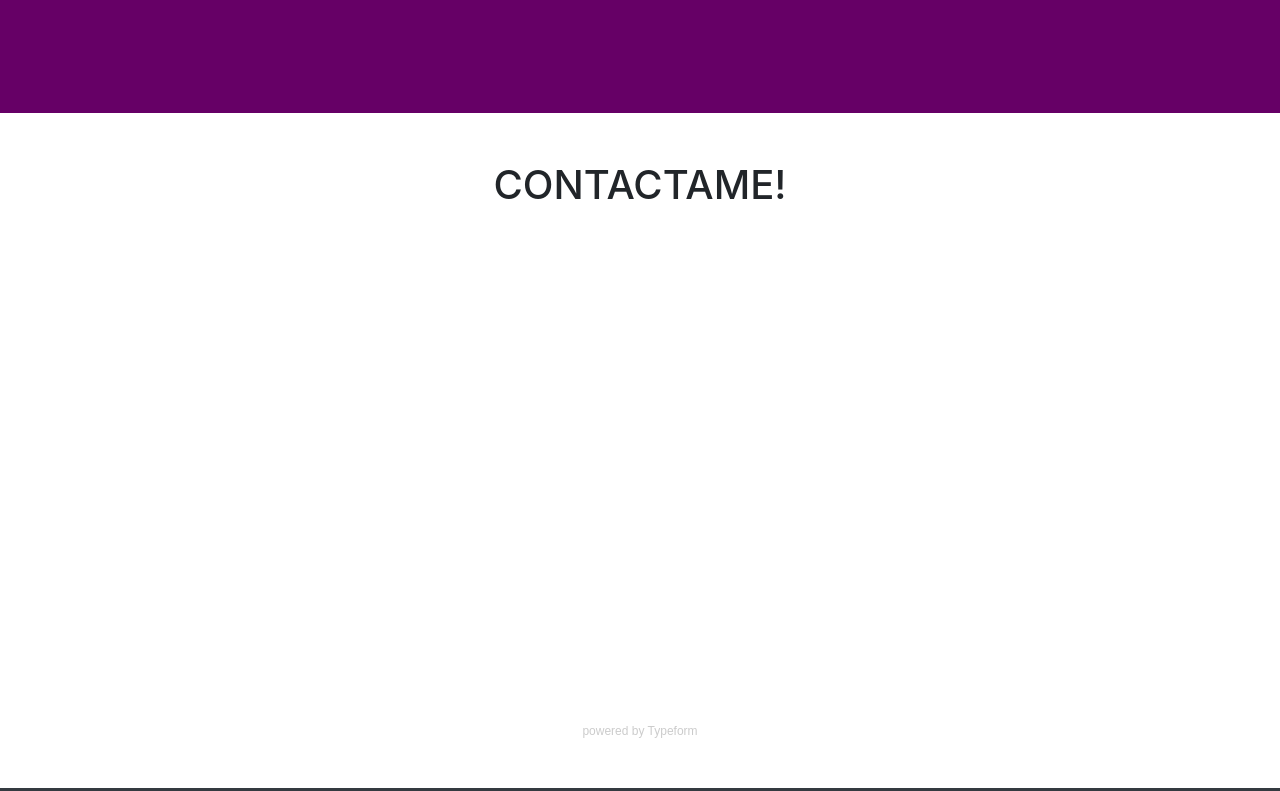
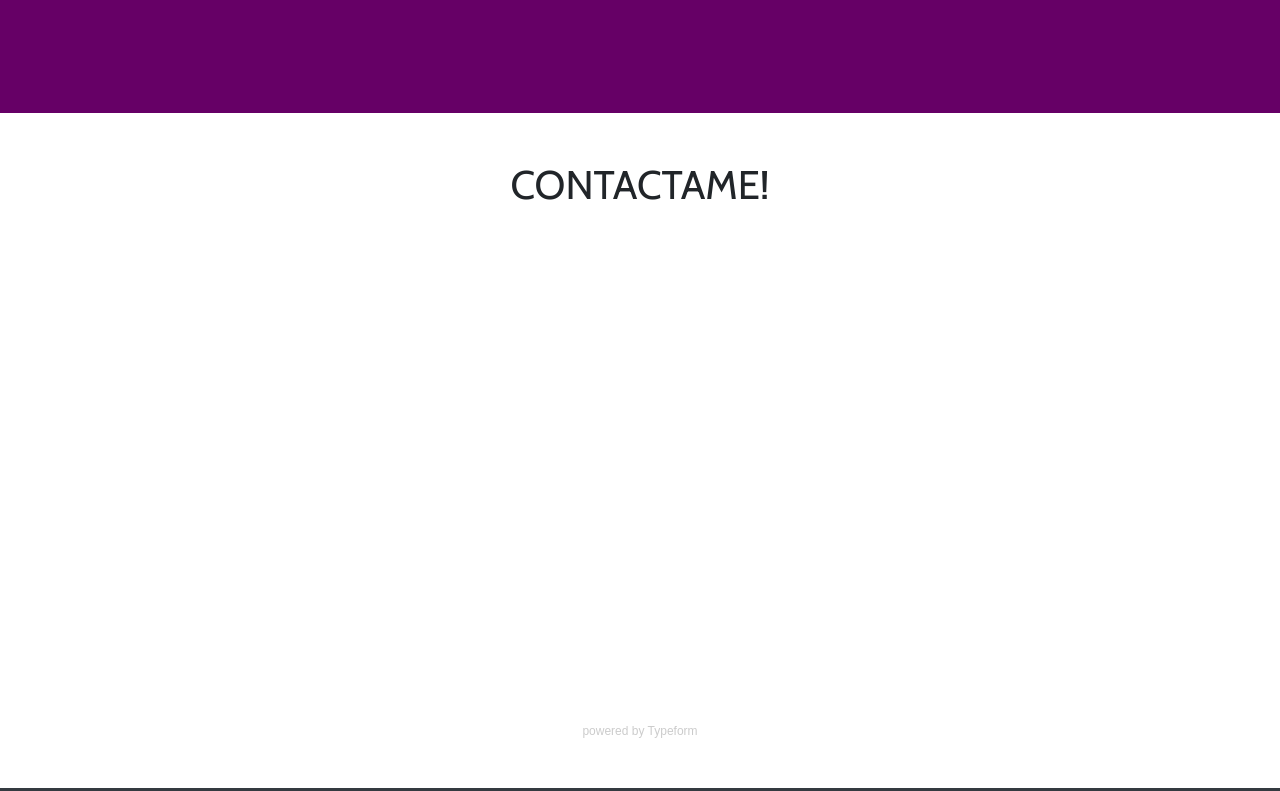
Before and after one commit to Kowfiya/PruebaFundamentosWeb, a plain HTML site: page index.html in a window 1280 px wide. Shown: the part 2149-2940 px from the top of the page. Drawn offline with nearby package versions, Linux system fonts and the light colour scheme; a script that the page names is missing.

Commit message:
Se agrega FONT

```diff
--- a/assets/css/style.css
+++ b/assets/css/style.css
@@ -1,7 +1,12 @@
+body{
+  font-family: 'Cabin', sans-serif;
+  font-weight: 400;
+}
 header{
   background-image: url("../img/bg-header.jpg");
   background-repeat: no-repeat;
   background-size: cover;
+  font-weight: 700;
 }
 img{
   width: 250px;
--- a/index.html
+++ b/index.html
@@ -232,7 +232,7 @@
         </div>
       </div>
 
-    <section class="container-fluid text-center p-5" id="contact">
+    <section class="container text-center p-5" id="contact">
       <h1>CONTACTAME!</h1>
       <div class="typeform-widget" data-url="https://felipe165622.typeform.com/to/vQ77vR" style="width: 100%; height: 500px;"></div> <script> (function() { var qs,js,q,s,d=document, gi=d.getElementById, ce=d.createElement, gt=d.getElementsByTagName, id="typef_orm", b="https://embed.typeform.com/"; if(!gi.call(d,id)) { js=ce.call(d,"script"); js.id=id; js.src=b+"embed.js"; q=gt.call(d,"script")[0]; q.parentNode.insertBefore(js,q) } })() </script> <div style="font-family: Sans-Serif;font-size: 12px;color: #999;opacity: 0.5; padding-top: 5px;"> powered by <a href="https://admin.typeform.com/signup?utm_campaign=vQ77vR&utm_source=typeform.com-13867363-Basic&utm_medium=typeform&utm_content=typeform-embedded-poweredbytypeform&utm_term=ES" style="color: #999" target="_blank">Typeform</a> </div>
     </section>
```
